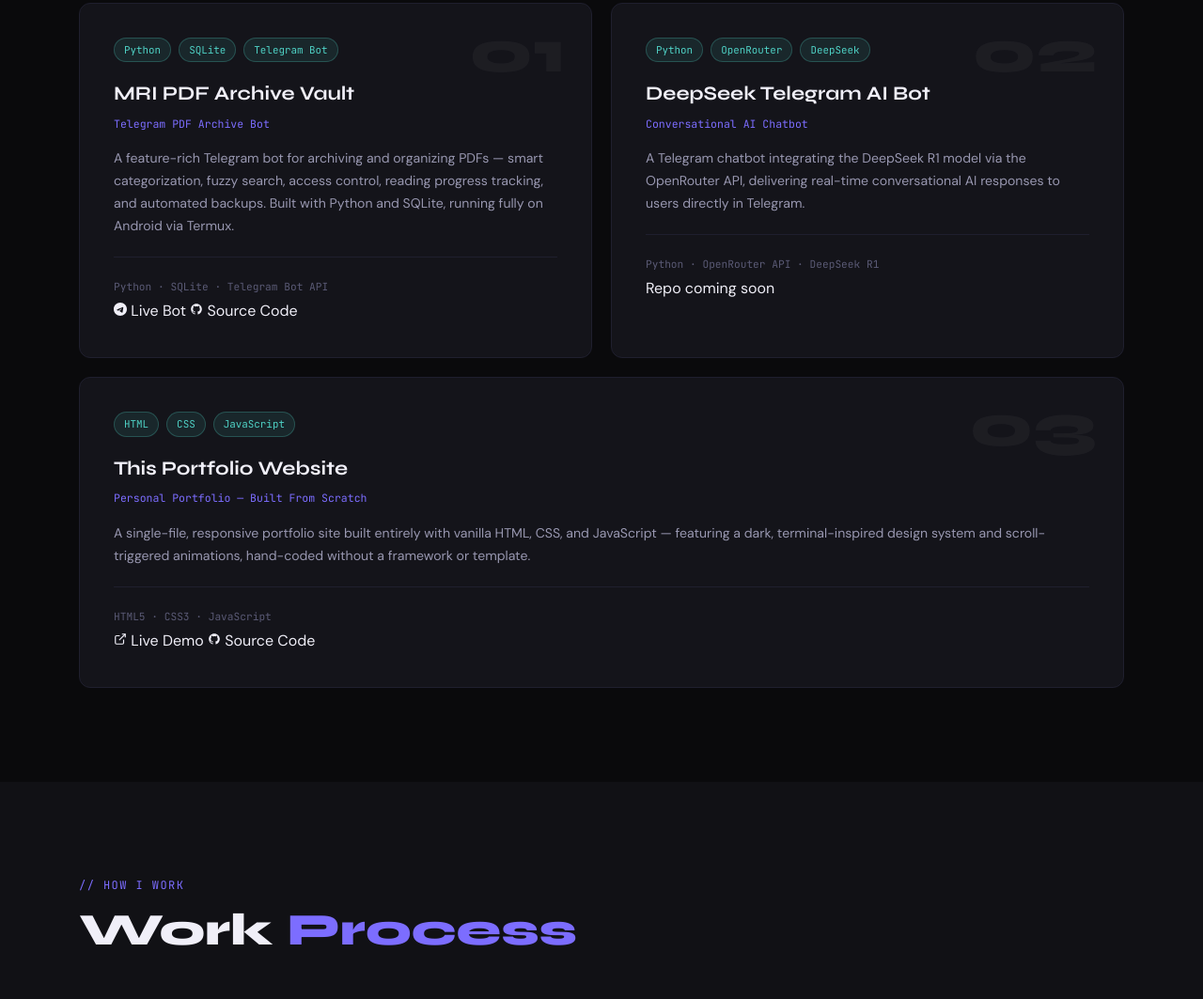
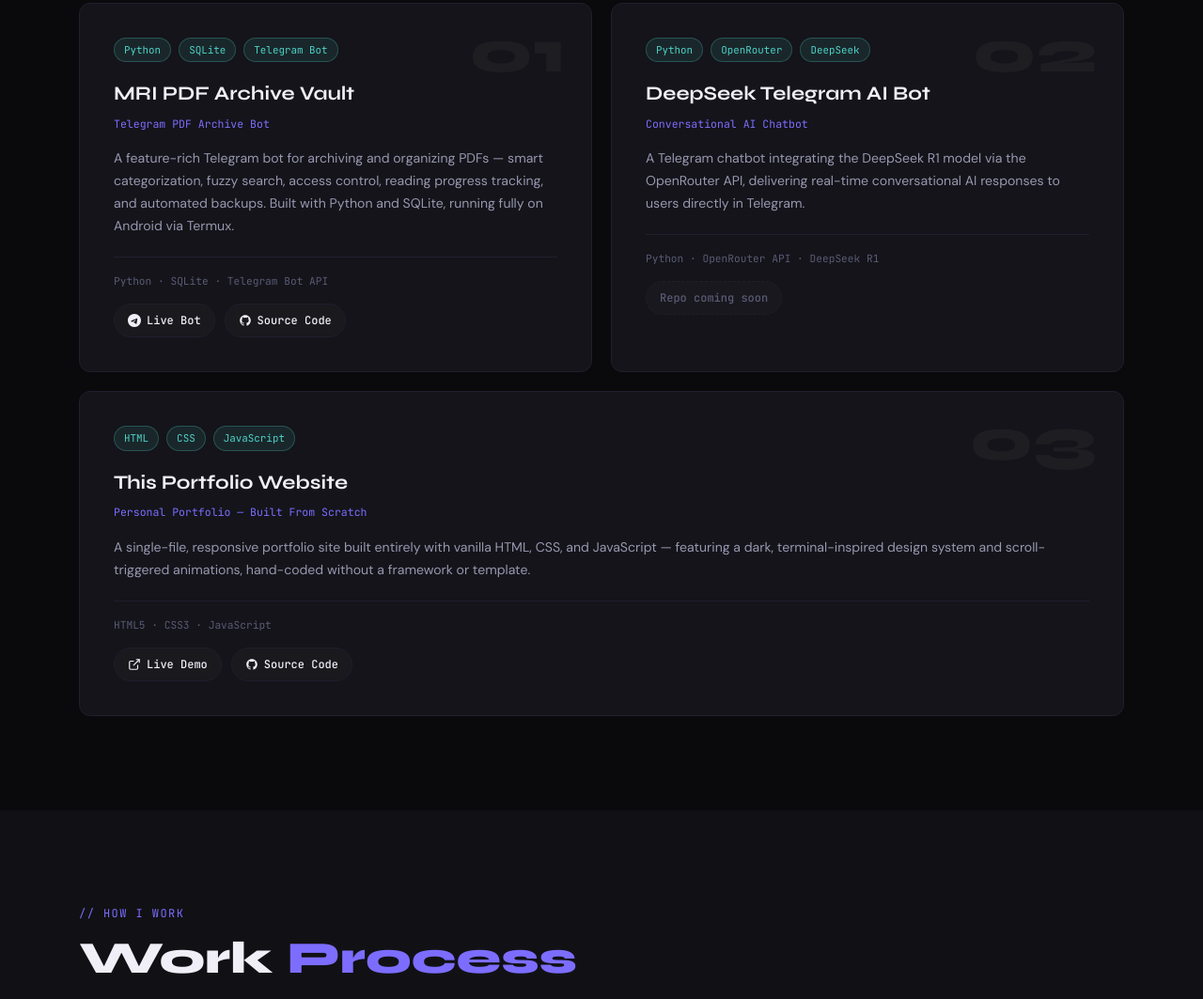
Before and after one commit to MD-RASHIDUL-ISLAM-Dev/Personal-portfolio-website, a plain HTML site: page index.html in a window 1280 px wide. Shown: the part 3973-5036 px from the top of the page at 94% size. Drawn offline with Linux system fonts and the light colour scheme.

Commit message:
Enhance section spacing and project link styles
Added scroll margin to sections and styled project links.

```diff
--- a/style.css
+++ b/style.css
@@ -56,7 +56,10 @@
 }
 
 /* ─── Section Spacing ─── */
-.section { padding: 100px 0; }
+.section {
+  padding: 100px 0;
+  scroll-margin-top: 88px; /* keeps fixed navbar from covering section tops on direct anchor jumps */
+}
 
 .section-header {
   margin-bottom: 64px;
@@ -667,6 +670,52 @@
   font-family: var(--font-mono);
   font-size: 0.7rem;
   color: var(--text-3);
+  display: block;
+}
+
+/* Project action links (repo / live demo) */
+.project-links {
+  display: flex;
+  flex-wrap: wrap;
+  gap: 10px;
+  margin-top: 14px;
+}
+
+.project-link {
+  display: inline-flex;
+  align-items: center;
+  gap: 6px;
+  font-family: var(--font-mono);
+  font-size: 0.75rem;
+  font-weight: 500;
+  color: var(--text-1);
+  padding: 7px 14px;
+  border: 1px solid var(--border);
+  border-radius: 100px;
+  transition: var(--transition);
+  background: rgba(255, 255, 255, 0.02);
+}
+
+.project-link:hover {
+  border-color: var(--accent);
+  color: var(--accent);
+  background: rgba(124, 109, 255, 0.08);
+  transform: translateY(-2px);
+}
+
+.project-link svg { flex-shrink: 0; }
+
+.project-link--soon {
+  color: var(--text-3);
+  border-style: dashed;
+  cursor: default;
+}
+
+.project-link--soon:hover {
+  border-color: var(--border);
+  color: var(--text-3);
+  background: transparent;
+  transform: none;
 }
 
 /* ═══════════════════════ PROCESS ═══════════════════════ */
@@ -1041,4 +1090,4 @@
   .process-step { grid-template-columns: 48px 1fr; gap: 16px; }
   .step-number { width: 48px; height: 48px; font-size: 0.75rem; }
   .step-connector { left: 23px; top: 56px; }
-}
+     }
```
